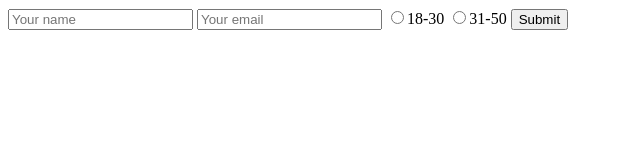
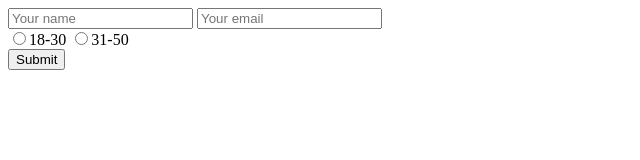
Before and after one commit to RayberAnt/form_practice, a plain HTML site: page index.html in a window 1280 px wide. Shown: the whole page, without its empty margins (0-640 px from the left). Drawn offline with Linux system fonts and the light colour scheme.

Commit message:
Add div in form to align items

```diff
--- a/index.html
+++ b/index.html
@@ -11,8 +11,10 @@
             <input type="text" name="name" id="name" placeholder="Your name">
             <input type="email" name="email" id="email" placeholder="Your email">
             <!-- Years section -->
-            <Label><input type="radio" name="years" id="years" required>18-30</Label>
-            <label><input type="radio" name="years" id="years">31-50</label>
+             <div>
+                <Label><input type="radio" name="years" id="years" required>18-30</Label>
+                <label><input type="radio" name="years" id="years">31-50</label>
+            </div>
             <input type="submit" value="Submit">
         </form>
     </body>
```
